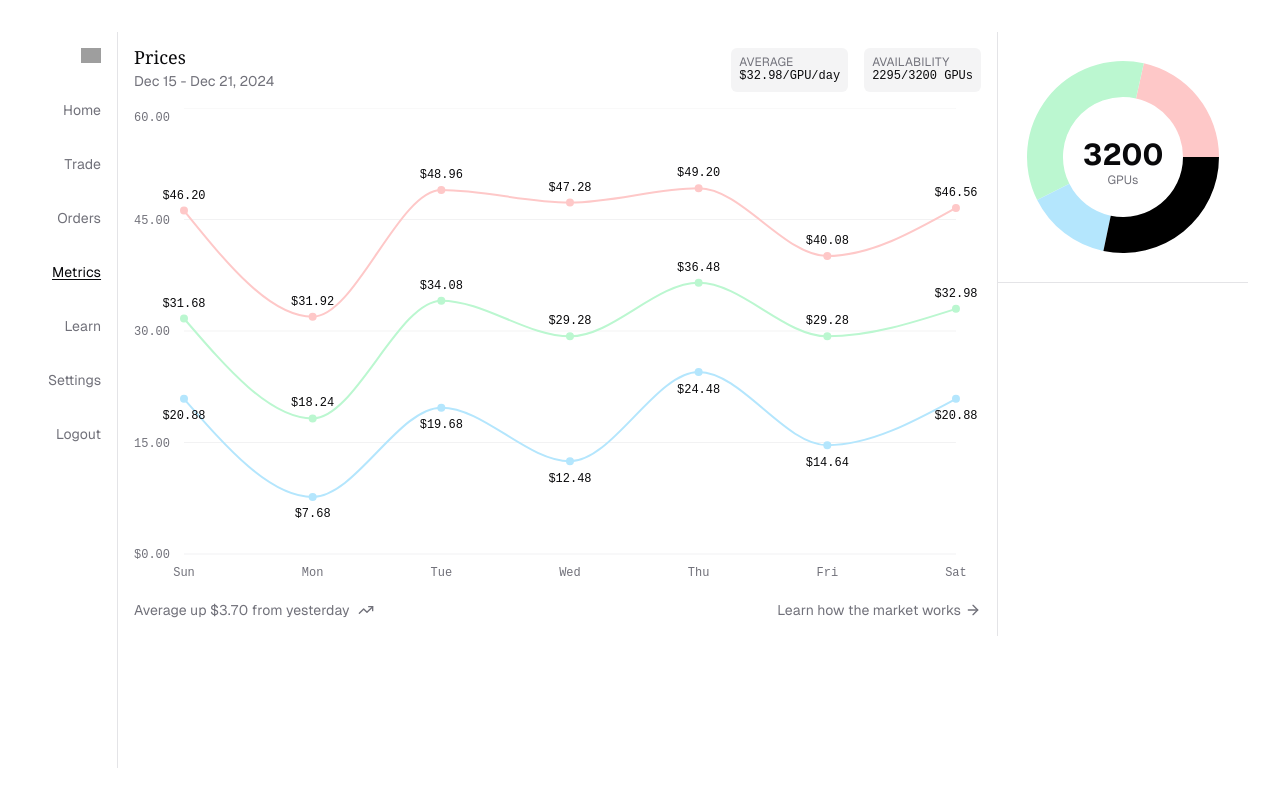
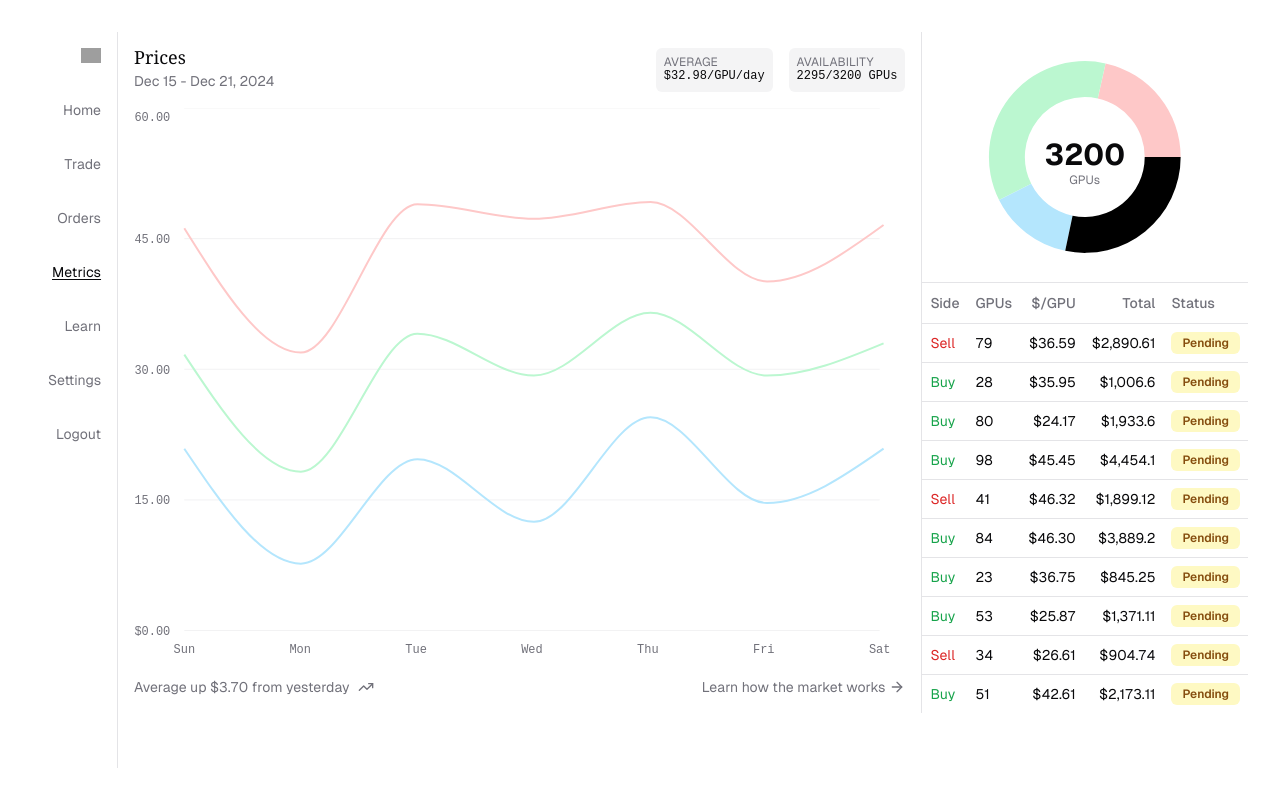
Before and after one commit to darzyx/gpu-auction-house, a Next.js app: page /metrics in a window 1280 px wide. Built offline with nearby package versions, Linux system fonts and the light colour scheme; grey boxes are pictures that could not be loaded.

Commit message:
Create mock order book

```diff
--- a/src/app/metrics/index.tsx
+++ b/src/app/metrics/index.tsx
@@ -4,8 +4,9 @@ import PricesChart from "@/components/trade/prices-chart";
 import { Separator } from "@/components/ui/separator";
 import { useMediaQuery } from "@/hooks/use-media-query";
 import AvailabilityChart from "./availability-chart";
+import OrderBookList from "./order-book";
 
-export default function Prices() {
+export default function Metrics() {
     const isDesktop = useMediaQuery("(min-width: 768px)");
 
     return (
@@ -20,6 +21,7 @@ export default function Prices() {
                 <div className="w-full">
                     <AvailabilityChart />
                     <Separator />
+                    <OrderBookList />
                 </div>
             </div>
         </main>
--- /dev/null
+++ b/src/app/metrics/order-book.tsx
@@ -0,0 +1,111 @@
+import { useEffect, useState } from "react";
+
+import { Badge } from "@/components/ui/badge";
+import {
+    Table,
+    TableBody,
+    TableCell,
+    TableHead,
+    TableHeader,
+    TableRow,
+} from "@/components/ui/table";
+import { type TOrder } from "@/db/schema";
+
+const generateRandomOrder = (): TOrder => {
+    const side = Math.random() > 0.5 ? "buy" : "sell";
+    const method = Math.random() > 0.5 ? "market" : "limit";
+    const gpuCount = Math.floor(Math.random() * 90) + 10; // 10-100 GPUs
+    const pricePerGpu = (Math.random() * 30 + 20).toFixed(2); // $20-50
+    const now = new Date();
+    const nextWeek = new Date(now.getTime() + 7 * 24 * 60 * 60 * 1000);
+
+    return {
+        id: crypto.randomUUID(),
+        side,
+        method,
+        status: "pending",
+        gpu_count: gpuCount,
+        price_per_gpu: pricePerGpu,
+        total_price: (gpuCount * parseFloat(pricePerGpu)).toFixed(2),
+        start_date: now,
+        end_date: nextWeek,
+        start_end_hour: Math.floor(Math.random() * 24),
+        created_at: now,
+        updated_at: now,
+    };
+};
+
+export default function OrderBookList() {
+    const [orders, setOrders] = useState<TOrder[]>([]);
+
+    useEffect(() => {
+        // Initialize with 10 orders
+        setOrders(Array.from({ length: 10 }, generateRandomOrder));
+
+        // Add new order every 5 seconds
+        const interval = setInterval(() => {
+            setOrders((prevOrders) => {
+                const newOrder = generateRandomOrder();
+                return [newOrder, ...prevOrders.slice(0, 9)];
+            });
+        }, 5000);
+
+        return () => clearInterval(interval);
+    }, []);
+
+    return (
+        <div className="overflow-x-auto">
+            <Table>
+                <TableHeader>
+                    <TableRow>
+                        <TableHead>Side</TableHead>
+                        <TableHead>GPUs</TableHead>
+                        <TableHead className="text-right">$/GPU</TableHead>
+                        <TableHead className="text-right">Total</TableHead>
+                        <TableHead>Status</TableHead>
+                    </TableRow>
+                </TableHeader>
+                <TableBody>
+                    {orders.map((order) => (
+                        <TableRow key={order.id}>
+                            <TableCell
+                                className={
+                                    order.side === "buy"
+                                        ? "text-green-600"
+                                        : "text-red-600"
+                                }
+                            >
+                                {order.side.charAt(0).toUpperCase() +
+                                    order.side.slice(1)}
+                            </TableCell>
+                            <TableCell>
+                                {order.gpu_count.toLocaleString()}
+                            </TableCell>
+                            <TableCell className="text-right">
+                                ${Number(order.price_per_gpu).toFixed(2)}
+                            </TableCell>
+                            <TableCell className="text-right">
+                                ${Number(order.total_price).toLocaleString()}
+                            </TableCell>
+                            <TableCell>
+                                <Badge
+                                    variant="secondary"
+                                    className={
+                                        order.status === "pending"
+                                            ? "bg-yellow-100 text-yellow-800"
+                                            : order.status === "filled"
+                                            ? "bg-green-100 text-green-800"
+                                            : "bg-red-100 text-red-800"
+                                    }
+                                >
+                                    {order.status.charAt(0).toUpperCase() +
+                                        order.status.slice(1)}
+                                </Badge>
+                            </TableCell>
+                        </TableRow>
+                    ))}
+                </TableBody>
+            </Table>
+        </div>
+    );
+}
--- a/src/app/metrics/page.tsx
+++ b/src/app/metrics/page.tsx
@@ -1,7 +1,5 @@
-export const dynamic = "force-dynamic";
-
-import Prices from ".";
+import Metrics from ".";
 
 export default async function Page() {
-    return <Prices />;
+    return <Metrics />;
 }
--- /dev/null
+++ b/src/components/ui/badge.tsx
@@ -0,0 +1,36 @@
+import * as React from "react"
+import { cva, type VariantProps } from "class-variance-authority"
+
+import { cn } from "@/lib/utils"
+
+const badgeVariants = cva(
+  "inline-flex items-center rounded-md border px-2.5 py-0.5 text-xs font-semibold transition-colors focus:outline-none focus:ring-2 focus:ring-ring focus:ring-offset-2",
+  {
+    variants: {
+      variant: {
+        default:
+          "border-transparent bg-primary text-primary-foreground shadow hover:bg-primary/80",
+        secondary:
+          "border-transparent bg-secondary text-secondary-foreground hover:bg-secondary/80",
+        destructive:
+          "border-transparent bg-destructive text-destructive-foreground shadow hover:bg-destructive/80",
+        outline: "text-foreground",
+      },
+    },
+    defaultVariants: {
+      variant: "default",
+    },
+  }
+)
+
+export interface BadgeProps
+  extends React.HTMLAttributes<HTMLDivElement>,
+    VariantProps<typeof badgeVariants> {}
+
+function Badge({ className, variant, ...props }: BadgeProps) {
+  return (
+    <div className={cn(badgeVariants({ variant }), className)} {...props} />
+  )
+}
+
+export { Badge, badgeVariants }
```
